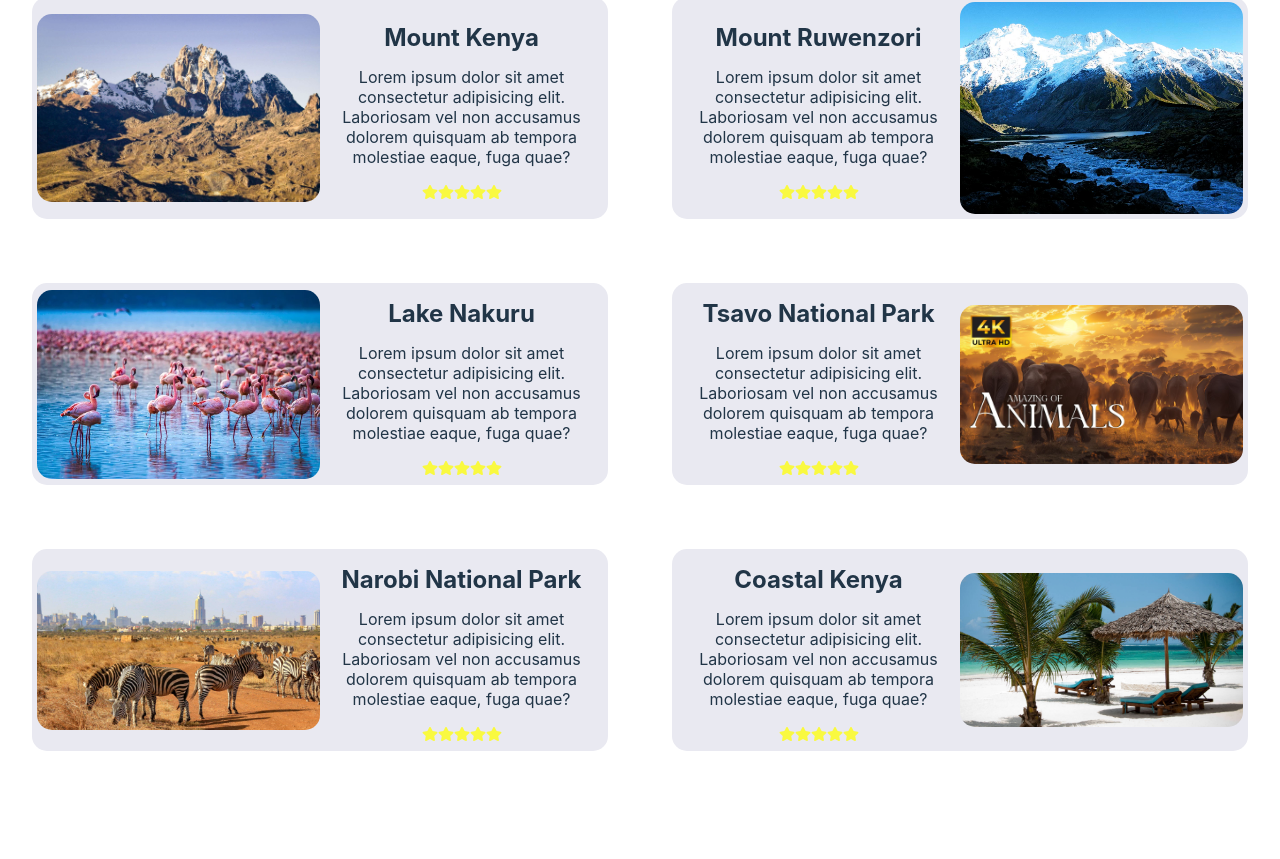
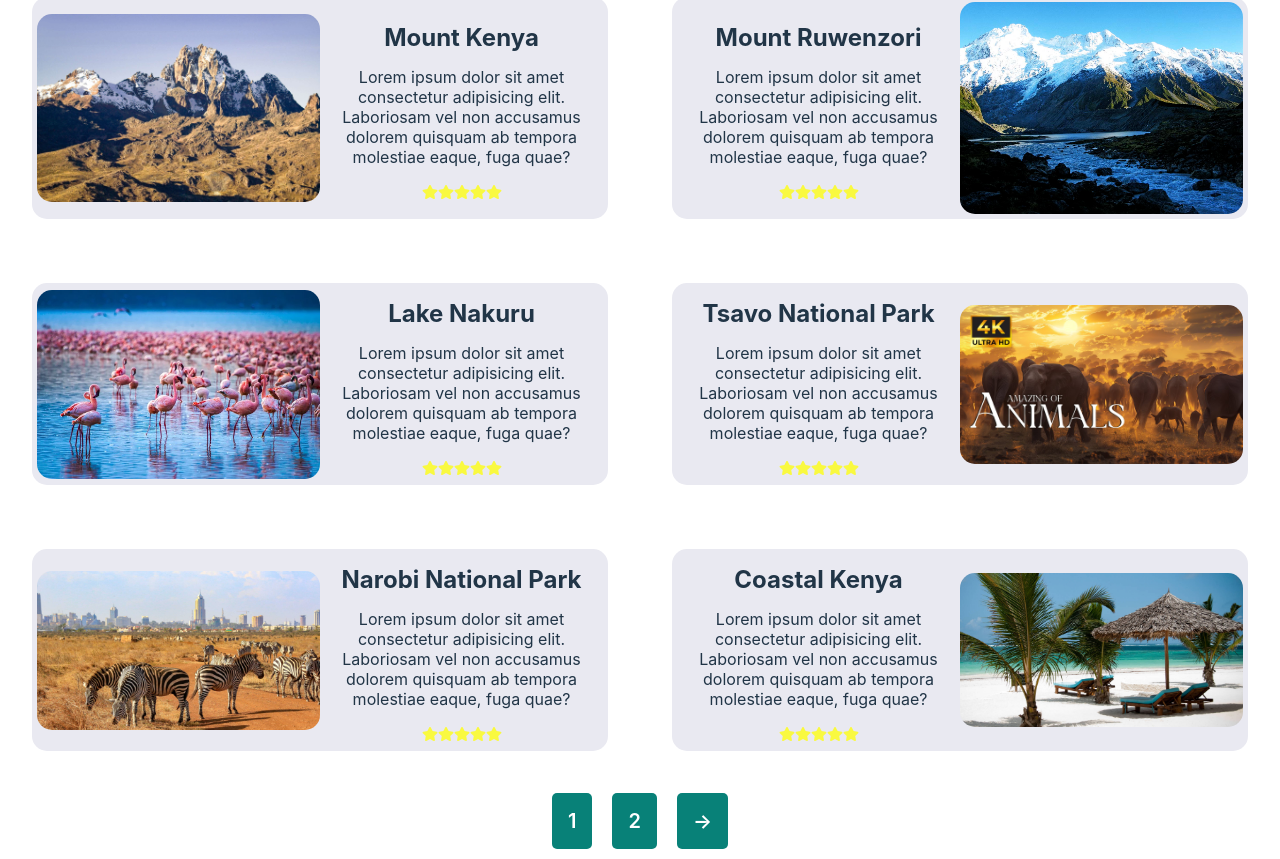
Before and after one commit to Denzel60/Zaph-Tours, a React (Vite) app: page / in a window 1280 px wide. Shown: the part 1427-2286 px from the top of the page. Before the commit the page ends 2210 px from the top, so only its background shows below. Built offline with nearby package versions, Linux system fonts and the light colour scheme.

Commit message:
Added pagination on the featured destinations section

```diff
--- a/src/Pages/Home/Home.css
+++ b/src/Pages/Home/Home.css
@@ -122,3 +122,18 @@
     margin: 0;
     color: rgba(255, 255, 0, 0.733);
 }
+.pagination{
+    display: flex;
+}
+.pagination a{
+    display: flex;
+    justify-content: center;
+    align-items: center;
+    padding: 0.8em;
+    margin: 0.5em;
+    font-size: 20px;
+    background-color: #088178;
+    color: white;
+    border-radius: 5px;
+    font-weight: 600;
+}
--- a/src/Pages/Home/Home.jsx
+++ b/src/Pages/Home/Home.jsx
@@ -52,7 +52,7 @@ const Home = () => {
                     </div>
                     <div className="about-box">
                         <img src={f4Img} alt="" />
-                        <h6>Promotion</h6>
+                        <h6>Fun</h6>
                     </div>
                     <div className="about-box">
                         <img src={f5Img} alt="" />
@@ -156,6 +156,12 @@ const Home = () => {
                         </div>
                     </div>
                 </div>
+
+                <div className="pagination">
+                    <a href="#">1</a>
+                    <a href="#">2</a>
+                    <a href="#">&rarr;</a>
+                </div>
             </section>
         </div >
     )
```
